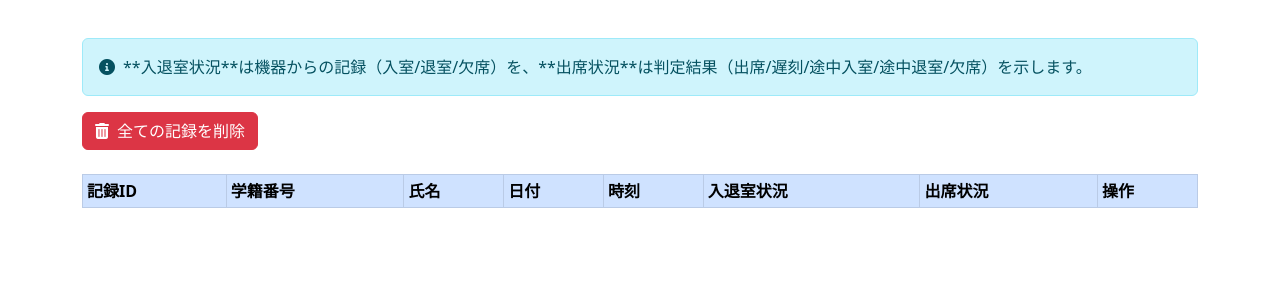
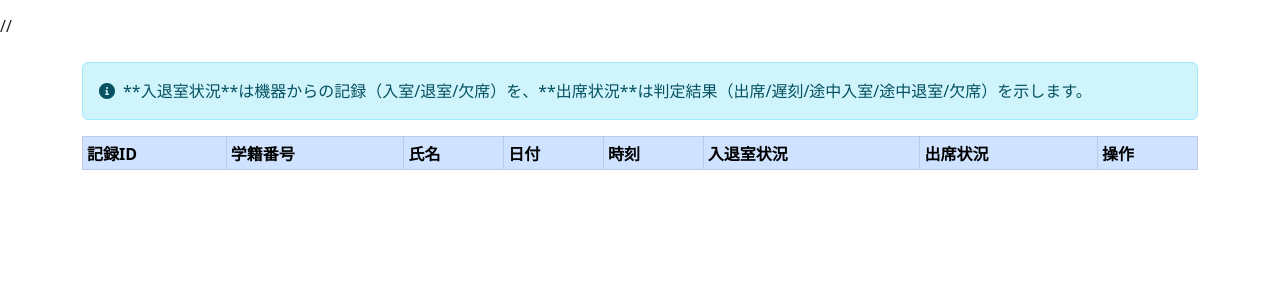
Before and after one commit to tsakenoto77-afk/manegement-students, a Flask app: page /logs in a window 1280 px wide. Shown: the part 56-356 px from the top of the page. Run offline with Flask 3, Linux system fonts and the light colour scheme; lists and menus that the app fills with data are empty; some libraries are stand-ins or nearby versions.

Commit message:
Update logs.html

```diff
--- a/templates/logs.html
+++ b/templates/logs.html
@@ -1,4 +1,4 @@
-{% extends "base.html" %}
+// {% extends "base.html" %}
 
 {% block title %}全入退室・出席ログ{% endblock %}
 
@@ -9,9 +9,10 @@
     <i class="fas fa-info-circle me-2"></i>**入退室状況**は機器からの記録（入室/退室/欠席）を、**出席状況**は判定結果（出席/遅刻/途中入室/途中退室/欠席）を示します。
 </div>
 
-<form method="POST" action="{{ url_for('delete_all_records') }}" onsubmit="return confirm('本当に全ての記録を削除しますか？この操作は元に戻せません。');" class="mb-4">
+<!-- 削除ボタンをコメントアウト（エンドポイントが存在しないため） -->
+<!-- <form method="POST" action="{{ url_for('delete_all_records') }}" onsubmit="return confirm('本当に全ての記録を削除しますか？この操作は元に戻せません。');" class="mb-4">
     <button type="submit" class="btn btn-danger"><i class="fas fa-trash-alt me-2"></i>全ての記録を削除</button>
-</form>
+</form> -->
 
 <div class="table-responsive">
     <table class="table table-striped table-bordered table-sm">
```
